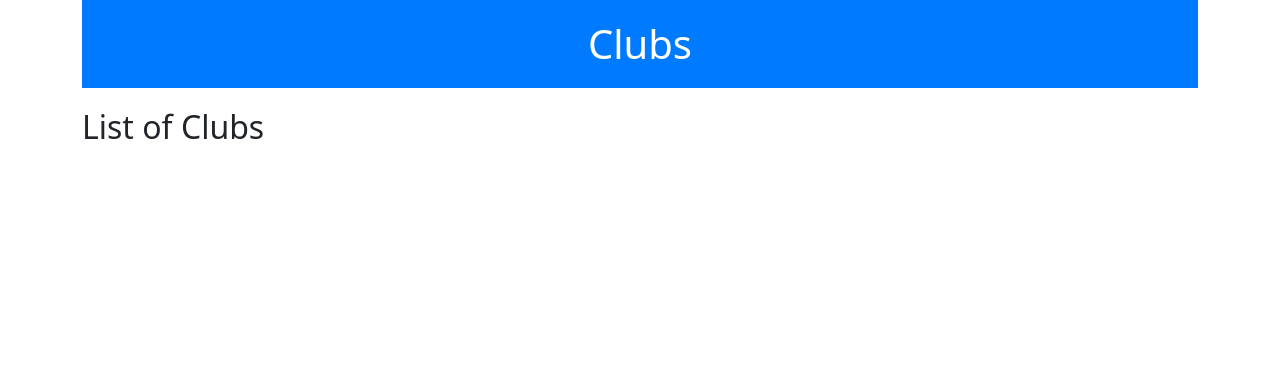
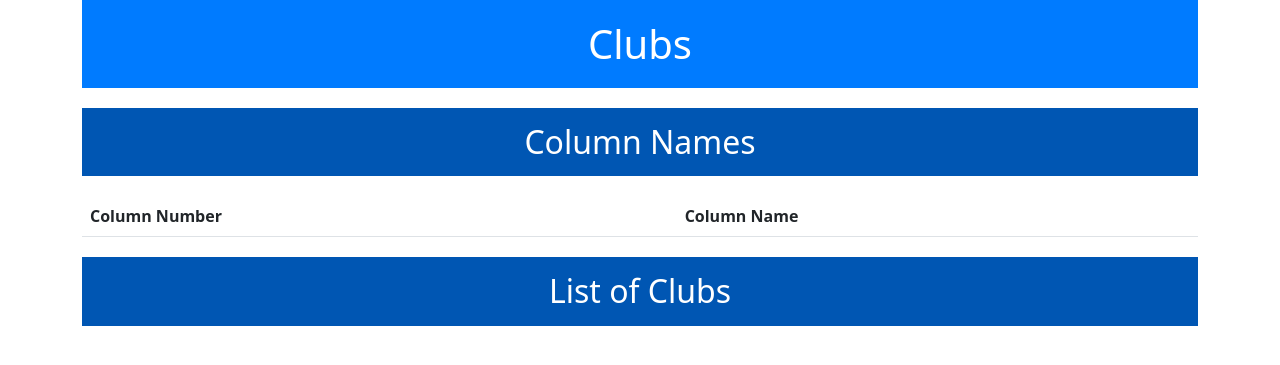
Before and after one commit to rotherleague/Rother, a Jekyll site: the page clubs_list.html, which Jekyll copies as it is, in a window 1280 px wide. Shown: the top 365 px of the page. Built offline with Jekyll 4.4.1, drawn with Linux system fonts in a browser that asks for light colours.

Commit message:
Update clubs_list.html

```diff
--- a/clubs_list.html
+++ b/clubs_list.html
@@ -15,6 +15,14 @@
             color: #ffffff; /* White text color */
             padding: 20px;
             text-align: center;
+            margin-bottom: 20px;
+        }
+        h2 {
+            background-color: #0056b3; /* Darker blue color */
+            color: #ffffff; /* White text color */
+            padding: 15px;
+            text-align: center;
+            margin-top: 20px;
             margin-bottom: 20px;
         }
         .section-container {
@@ -57,6 +65,18 @@
     <div class="container">
         <h1 class="header">Clubs</h1>
 
+        <h2>Column Names</h2>
+        <table id="columnNamesTable" class="table table-striped">
+            <thead>
+                <tr>
+                    <th>Column Number</th>
+                    <th>Column Name</th>
+                </tr>
+            </thead>
+            <tbody>
+                <!-- Column names and numbers will be inserted here -->
+            </tbody>
+        </table>
 
         <div class="club-list">
             <h2>List of Clubs</h2>
@@ -102,7 +122,6 @@
             const columnNames = Object.keys(clubsData[0]);
 
             // Get the table body element for column names
-            /*
             const tbody = document.querySelector('#columnNamesTable tbody');
             columnNames.forEach((name, index) => {
                 const tr = document.createElement('tr');
@@ -114,7 +133,6 @@
                 tr.appendChild(tdName);
                 tbody.appendChild(tr);
             });
-            */
 
             // Extract the 'Name Of Club' column data
             const clubs = clubsData.map(row => row['Name Of Club']).filter(name => name); // Filter out any empty values
```
